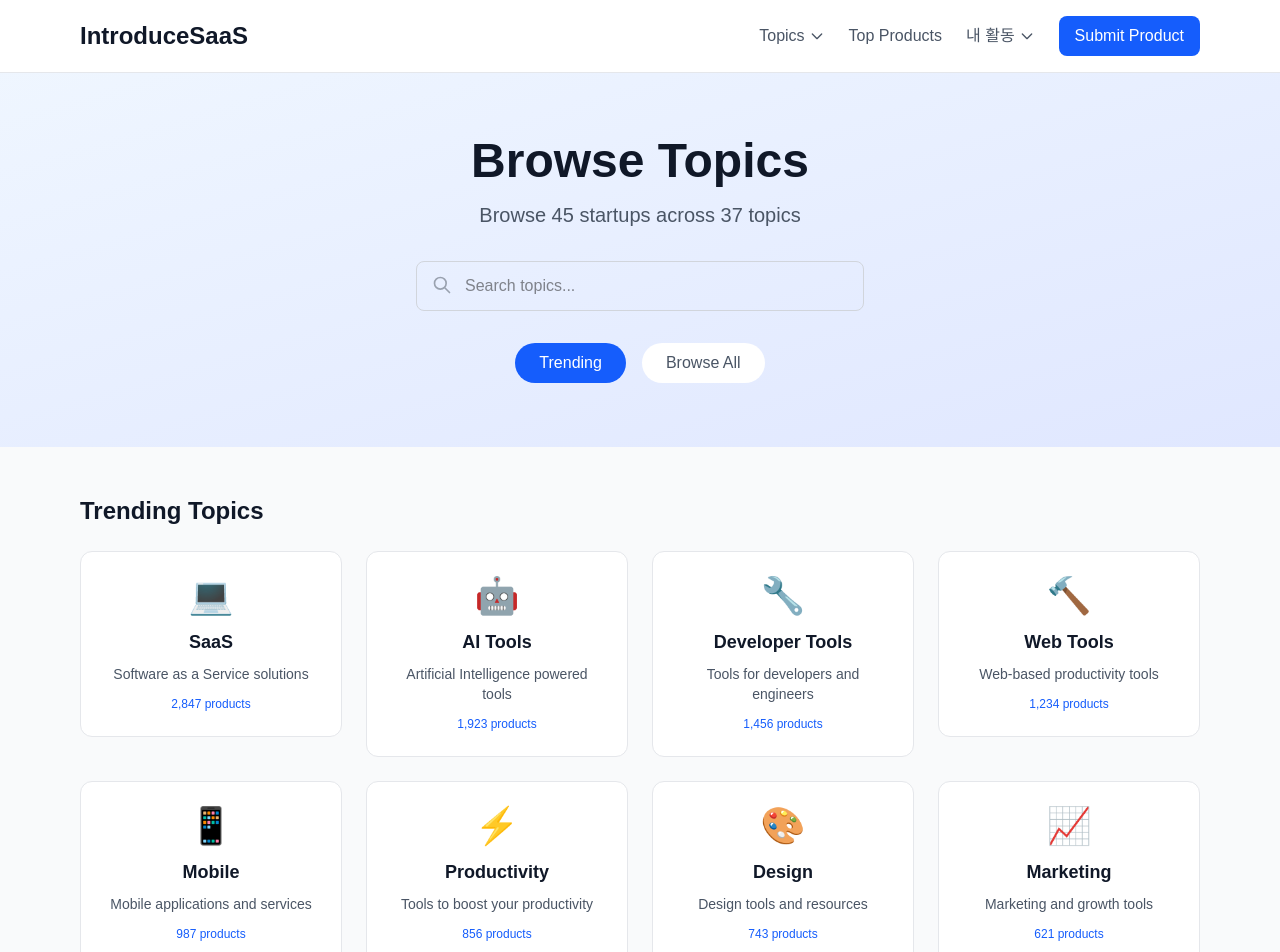
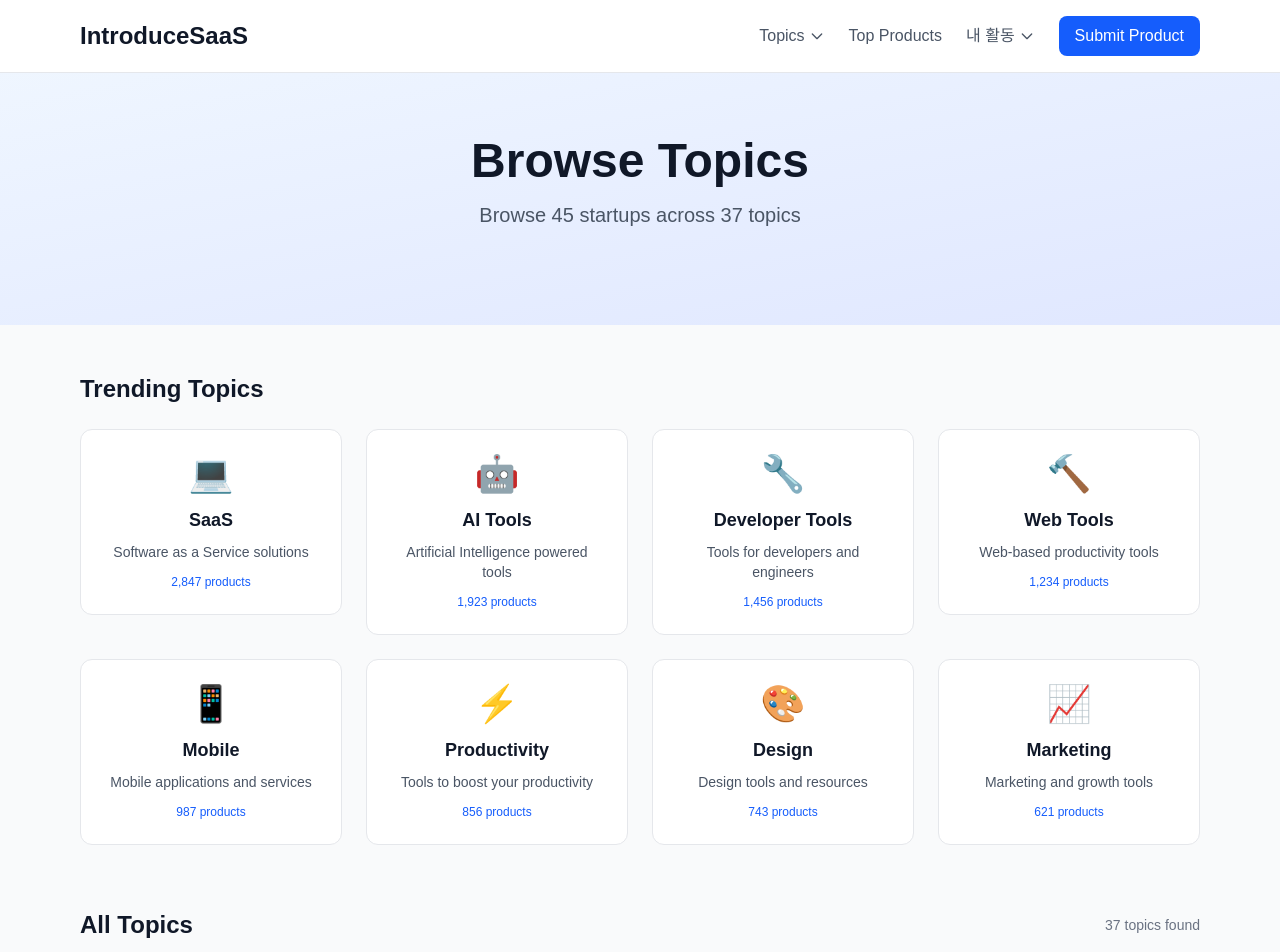
Before and after one commit to millwheel/saas-introduce-front, a Next.js app: page /topics in a window 1280 px wide. Shown: the top 952 px of the page. Built offline with nearby package versions, Linux system fonts and the light colour scheme.

Commit message:
feat: topics page 추가

```diff
--- a/src/app/topics/page.tsx
+++ b/src/app/topics/page.tsx
@@ -1,19 +1,7 @@
-'use client'
-
-import { useState } from 'react'
 import Link from 'next/link'
 import {allTopics, trendingTopics} from "@/data/mock";
 
 export default function TopicsPage() {
-    const [searchTerm, setSearchTerm] = useState('')
-    const [selectedCategory, setSelectedCategory] = useState<'trending' | 'all'>('trending')
-
-    // 검색 필터링
-    const filteredTopics = (selectedCategory === 'trending' ? trendingTopics : allTopics)
-        .filter(topic =>
-            topic.name.toLowerCase().includes(searchTerm.toLowerCase()) ||
-            topic.description.toLowerCase().includes(searchTerm.toLowerCase())
-        )
 
     return (
         <div className="min-h-screen bg-gray-50">
@@ -26,54 +14,17 @@ export default function TopicsPage() {
                     <p className="text-xl text-gray-600 mb-8 max-w-3xl mx-auto">
                         Browse {(trendingTopics.length + allTopics.length).toLocaleString()} startups across {allTopics.length} topics
                     </p>
-
-                    {/* Search Bar */}
-                    <div className="max-w-md mx-auto relative mb-8">
-                        <input
-                            type="text"
-                            placeholder="Search topics..."
-                            value={searchTerm}
-                            onChange={(e) => setSearchTerm(e.target.value)}
-                            className="w-full px-4 py-3 pl-12 border border-gray-300 rounded-lg focus:ring-2 focus:ring-blue-500 focus:border-transparent"
-                        />
-                        <svg className="absolute left-4 top-3.5 h-5 w-5 text-gray-400" fill="none" viewBox="0 0 24 24" stroke="currentColor">
-                            <path strokeLinecap="round" strokeLinejoin="round" strokeWidth={2} d="M21 21l-6-6m2-5a7 7 0 11-14 0 7 7 0 0114 0z" />
-                        </svg>
-                    </div>
-
-                    {/* Category Toggle */}
-                    <div className="flex justify-center space-x-4">
-                        <button
-                            onClick={() => setSelectedCategory('trending')}
-                            className={`px-6 py-2 rounded-full font-medium transition-colors ${
-                                selectedCategory === 'trending'
-                                    ? 'bg-blue-600 text-white'
-                                    : 'bg-white text-gray-600 hover:text-gray-900'
-                            }`}
-                        >
-                            Trending
-                        </button>
-                        <button
-                            onClick={() => setSelectedCategory('all')}
-                            className={`px-6 py-2 rounded-full font-medium transition-colors ${
-                                selectedCategory === 'all'
-                                    ? 'bg-blue-600 text-white'
-                                    : 'bg-white text-gray-600 hover:text-gray-900'
-                            }`}
-                        >
-                            Browse All
-                        </button>
-                    </div>
                 </div>
             </section>
 
-            {/* Topics Grid */}
-            <section className="max-w-6xl mx-auto px-4 py-12">
-                {selectedCategory === 'trending' && (
-                    <div className="mb-12">
+            {/* Topics Sections */}
+            <div className="max-w-6xl mx-auto px-4 py-12 space-y-16">
+                {/* Trending Topics Section */}
+                <section>
                     <h2 className="text-2xl font-bold text-gray-900 mb-6">Trending Topics</h2>
-                        <div className="grid grid-cols-1 sm:grid-cols-2 lg:grid-cols-4 gap-6 mb-8">
-                            {filteredTopics.map((topic) => (
+                    {trendingTopics.length > 0 ? (
+                        <div className="grid grid-cols-1 sm:grid-cols-2 lg:grid-cols-4 gap-6">
+                            {trendingTopics.map((topic) => (
                                 <Link key={topic.id} href={`/topics/${topic.id}`}>
                                     <div className="bg-white rounded-xl p-6 border border-gray-200 hover:shadow-lg hover:border-blue-200 transition-all duration-200 cursor-pointer group">
                                         <div className="text-center">
@@ -94,20 +45,25 @@ export default function TopicsPage() {
                                 </Link>
                             ))}
                         </div>
+                    ) : (
+                        <div className="text-center py-8">
+                            <p className="text-gray-500">No trending topics found matching your search</p>
                         </div>
                     )}
+                </section>
 
-                {selectedCategory === 'all' && (
-                    <div>
+                {/* All Topics Section */}
+                <section>
                     <div className="flex items-center justify-between mb-6">
                         <h2 className="text-2xl font-bold text-gray-900">All Topics</h2>
                         <span className="text-sm text-gray-500">
-                {filteredTopics.length} topics found
+                            {allTopics.length} topics found
                         </span>
                     </div>
 
+                    {allTopics.length > 0 ? (
                         <div className="grid grid-cols-1 sm:grid-cols-2 lg:grid-cols-3 xl:grid-cols-4 gap-4">
-                            {filteredTopics.map((topic) => (
+                            {allTopics.map((topic) => (
                                 <Link key={topic.id} href={`/topics/${topic.id}`}>
                                     <div className="bg-white rounded-lg p-4 border border-gray-200 hover:shadow-md hover:border-blue-200 transition-all duration-200 cursor-pointer group">
                                         <div className="flex items-center space-x-3">
@@ -127,21 +83,13 @@ export default function TopicsPage() {
                                 </Link>
                             ))}
                         </div>
-                    </div>
-                )}
-
-                {filteredTopics.length === 0 && (
-                    <div className="text-center py-12">
-                        <div className="text-gray-400 mb-4">
-                            <svg className="w-16 h-16 mx-auto" fill="none" viewBox="0 0 24 24" stroke="currentColor">
-                                <path strokeLinecap="round" strokeLinejoin="round" strokeWidth={1} d="M9.172 16.172a4 4 0 015.656 0M9 12h6m-6-4h6m2 5.291A7.962 7.962 0 0112 15c-2.34 0-4.467-.881-6.08-2.33" />
-                            </svg>
-                        </div>
-                        <h3 className="text-lg font-medium text-gray-900 mb-2">No topics found</h3>
-                        <p className="text-gray-500">Try adjusting your search terms</p>
+                    ) : (
+                        <div className="text-center py-8">
+                            <p className="text-gray-500">No topics found matching your search</p>
                         </div>
                     )}
                 </section>
             </div>
+        </div>
     )
 }
```
Lines whose indentation alone changed are shown as unchanged.
